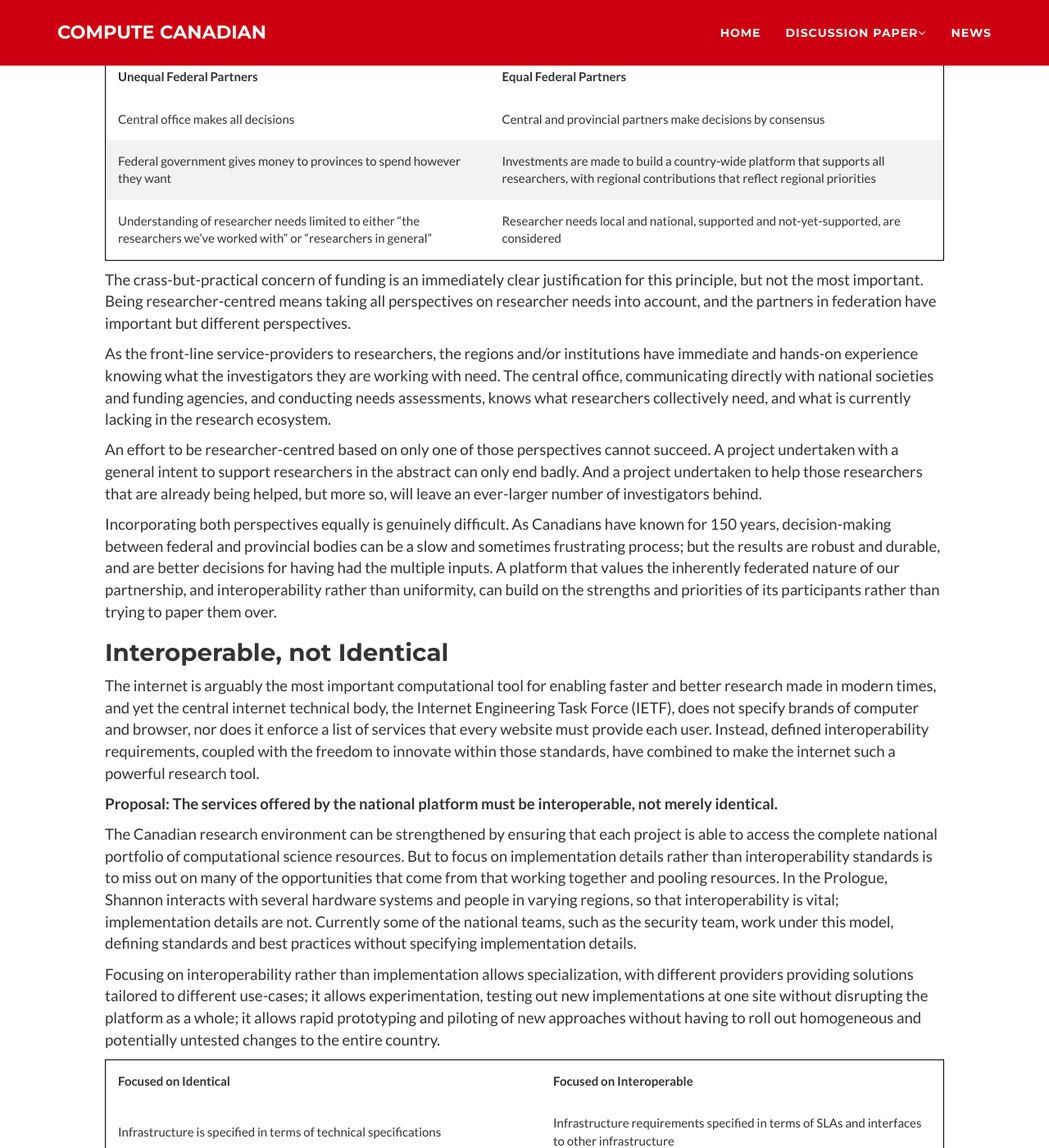
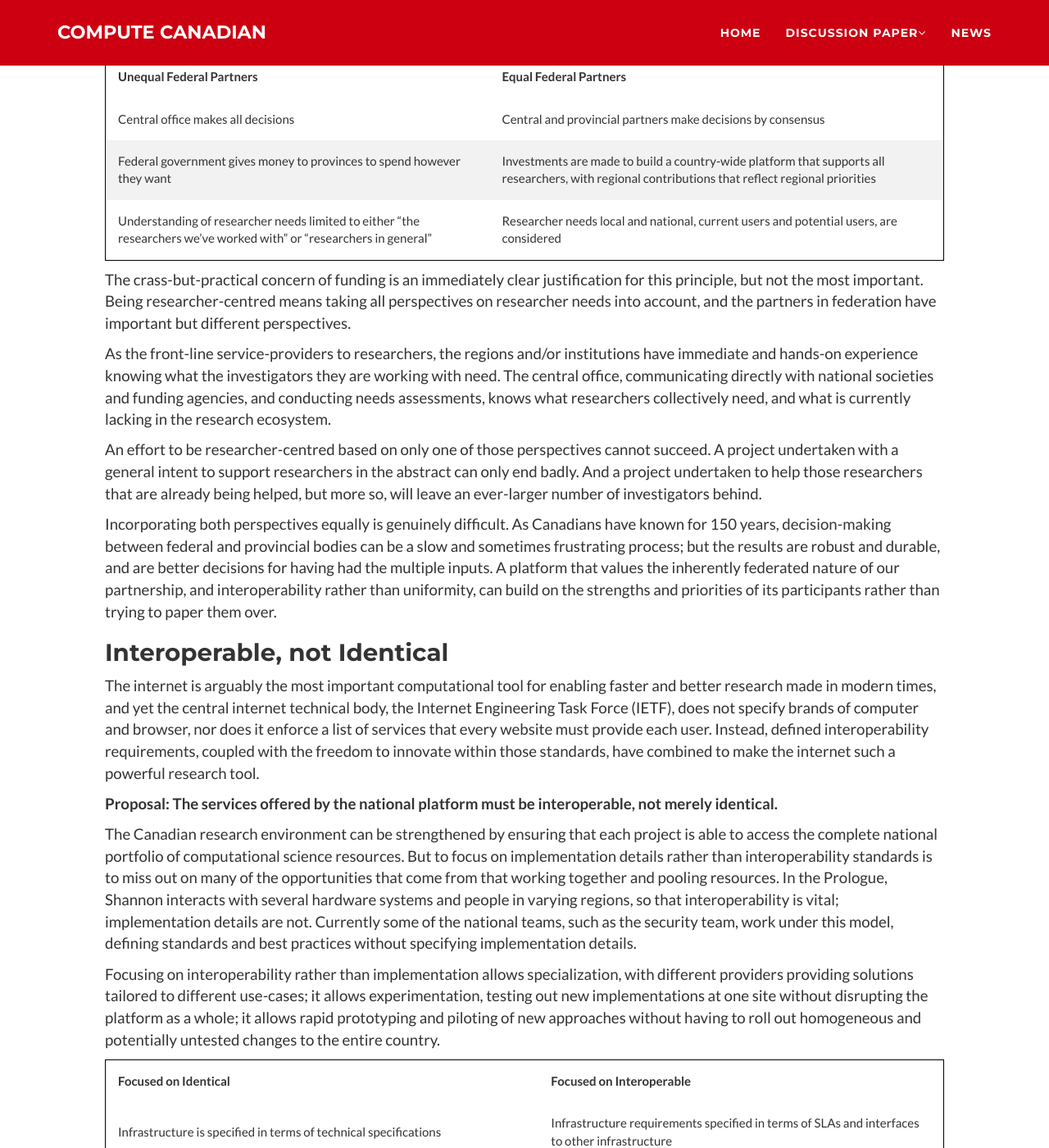
Before and after one commit to ljdursi/computecanadian, a Jekyll site: the page built from discussion-paper/04_principles.md, in a window 1280 px wide and 1400 px high, scrolled down 3667 px. Shown: the whole window at 82% size. Built offline with Jekyll 4.4.1, drawn with Linux system fonts in a browser that asks for light colours; nearby versions of some CDN libraries; library files that are not in the unit come from our copies; some of the changed text lies outside the part shown.

Commit message:
Forgot two edits in tables

```diff
--- a/discussion-paper/04_principles.md
+++ b/discussion-paper/04_principles.md
@@ -179,7 +179,7 @@
 |:--------------------------------------------------------------------------------------------------------------------|:--------------------------------------------------------------------------------------------------------------------------------------------------|
 | Central office makes all decisions                                                                                  | Central and provincial partners make decisions by consensus                                                                                       |
 | Federal government gives money to provinces to spend however they want                                              | Investments are made to build a country-wide platform that supports all researchers, with regional contributions that reflect regional priorities |
-| Understanding of researcher needs limited to either “the researchers we’ve worked with” or “researchers in general” | Researcher needs local and national, supported and not-yet-supported, are considered                                                              |
+| Understanding of researcher needs limited to either “the researchers we’ve worked with” or “researchers in general” | Researcher needs local and national, current users and potential users, are considered                                                            |
 
 The crass-but-practical concern of funding is an immediately clear
 justification for this principle, but not the most important. Being
```
Also changed, not shown: other parts of discussion-paper/04_principles.md (+1 -1 lines), 2 other files.
